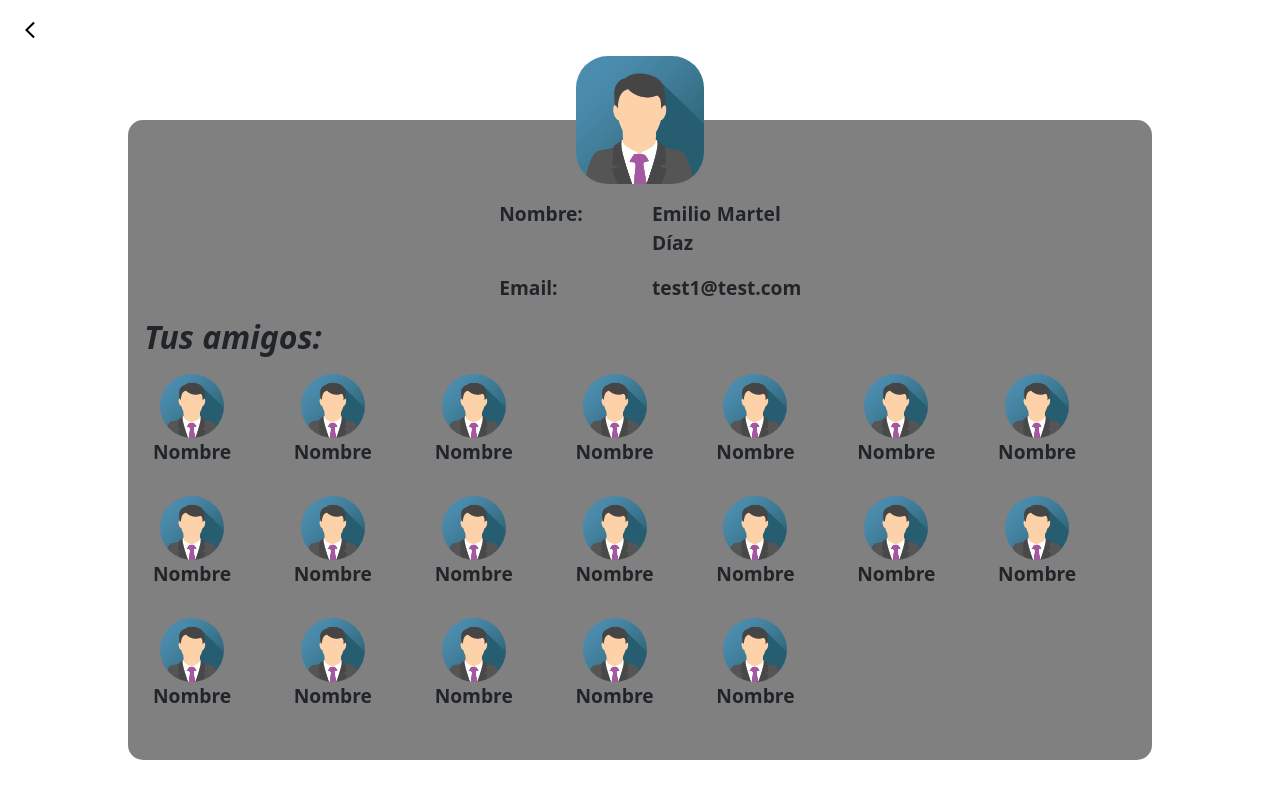
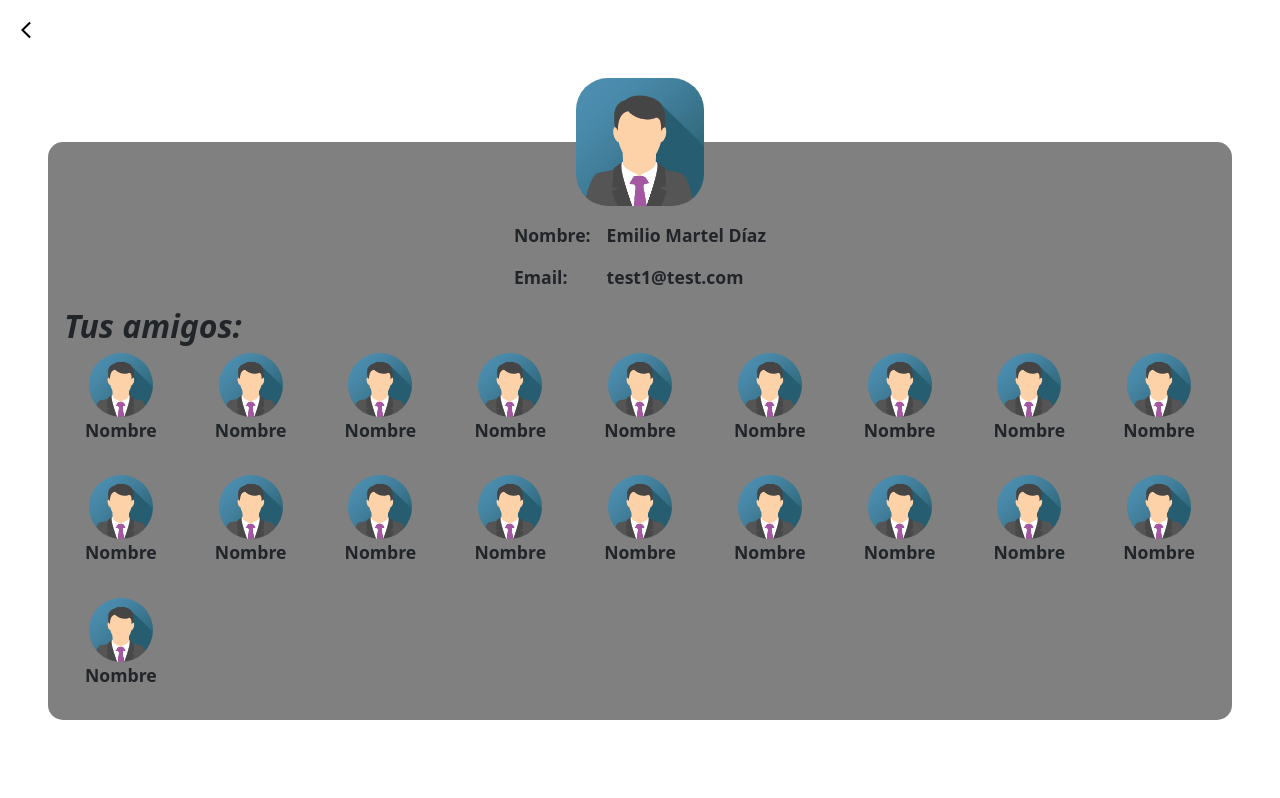
Before and after one commit to alemiranda1105/Calendario-DAW1, a plain HTML site: page pages/profilePage/profilePage.html in a window 1280 px wide. Drawn offline with nearby package versions, Linux system fonts and the light colour scheme.

Commit message:
Diseño adaptable corregido, profilePage terminado

```diff
--- a/pages/profilePage/profilePage.css
+++ b/pages/profilePage/profilePage.css
@@ -1,11 +1,10 @@
-html,body{
-    width: 100%;
-    height: 100%;
+#divGoBack{
+    position: absolute;
+    margin-top: 1em;
+    margin-left: 1em;
 }
 
 #goBack {
-    margin-top: 20px;
-    margin-left: 20px;
     width: 20px;
     height: 20px;
     transition: all linear 200ms;
@@ -17,20 +16,23 @@ html,body{
 }
 
 #main {
-    width: 100%;
-    height: 100%;
+    min-width: 100vw;
+    min-height: 100vh;
 }
 
 #bgProfile{
-    margin: 30px 0px;
+    margin-top: 4.5rem;
+    margin-right: 3em;
+    margin-left: 3em;
+    margin-bottom: 10px;
     background-color: gray;
-    width: 80%;
-    min-height: 80%;
+    width: 100%;
     border-radius: 15px;
 }
 
+
 #imgProfile{
-    margin-top: -4rem;
+    margin-top: -50%;
     width: 8rem;
     height: 8rem;
     border-radius: 25%;
@@ -42,15 +44,23 @@ html,body{
     padding: 1em;
 }
 
+#dataProfile{
+    width: 100%;
+    display: grid;
+    gap: 1rem;
+    grid-auto-columns: 1fr;
+    grid-template-columns: repeat(auto-fill, minmax(min(100%,7rem),1fr));
+}
+
+
 .dataProfileTxt {
-    font-size: 1.2em;
+    font-size: 1.1em;
     font-weight: bold;
     text-align: justify;
 }
 
 #friendList {
-    min-width: 100%;
-    height: 100%;
+    width: 100%;
 }
 
 #friendTitle{
@@ -65,15 +75,13 @@ html,body{
 }
 
 #friendBody {
-    padding: 0.5em;
     display: grid;
-    grid-template-columns: repeat(7, 1fr);
-    grid-auto-rows: 7em;
-    grid-gap: 10px;
+    gap: 1rem;
+    grid-auto-columns: 1fr;
+    grid-template-columns: repeat(auto-fill, minmax(min(100%,7rem),1fr));
 }
 
 .friendComponent {
-    max-width: 5em;
     transition: ease-in 100ms;
 }
 
--- a/pages/profilePage/profilePage.html
+++ b/pages/profilePage/profilePage.html
@@ -10,9 +10,12 @@
     <link href="https://cdn.jsdelivr.net/npm/bootstrap@5.0.2/dist/css/bootstrap.min.css" rel="stylesheet" integrity="sha384-EVSTQN3/azprG1Anm3QDgpJLIm9Nao0Yz1ztcQTwFspd3yD65VohhpuuCOmLASjC" crossorigin="anonymous">
 </head>
 <body>
+
+    <div id="divGoBack" class="d-flex align-items-start">
         <a href="/pages/HomePage/homePage.html">
             <img id="goBack" src="/img/goBack.svg" alt="Volver">
         </a>
+    </div>
 
     <div id="main" class="d-flex justify-content-center align-items-center">
         <div id="bgProfile" class="d-flex flex-column align-items-center">
@@ -23,30 +26,16 @@
 
             <div id="bodyProfile" class="d-flex flex-column align-items-center">
 
-                <div id="dataProfile">
-
-                    <div class="row">
-                        <div class="col-md-6 col-lg-6">
+                <div id="dataProfile" class="d-flex justify-content-center">
+                    <div class="">
                         <p class="dataProfileTxt">Nombre:</p>
-                        </div>
-
-                        <div class="col-md-6 col-lg-6">
-                            <p class="dataProfileTxt">Emilio Martel Díaz </p>
-                        </div>
-                    </div>
-
-
-
-                    <div class="row">
-                        <div class="col-md-6 col-lg-6">
                         <p class="dataProfileTxt">Email:</p>
                     </div>
 
-                        <div class="col-md-6 col-lg-6">
+                    <div class="">
+                        <p class="dataProfileTxt">Emilio Martel Díaz </p>
                         <p class="dataProfileTxt">test1@test.com</p>
                     </div>
-                    </div>
-
                 </div>
 
                 <div id="friendList">
@@ -159,8 +148,8 @@
 
                     </div>
 
+                </div>
 
-                </div>
             </div>
         </div>
     </div>
```
Also changed, not shown: pages/HomePage/homePage.html (+1 -1 lines). Lines whose indentation alone changed are shown as unchanged.
